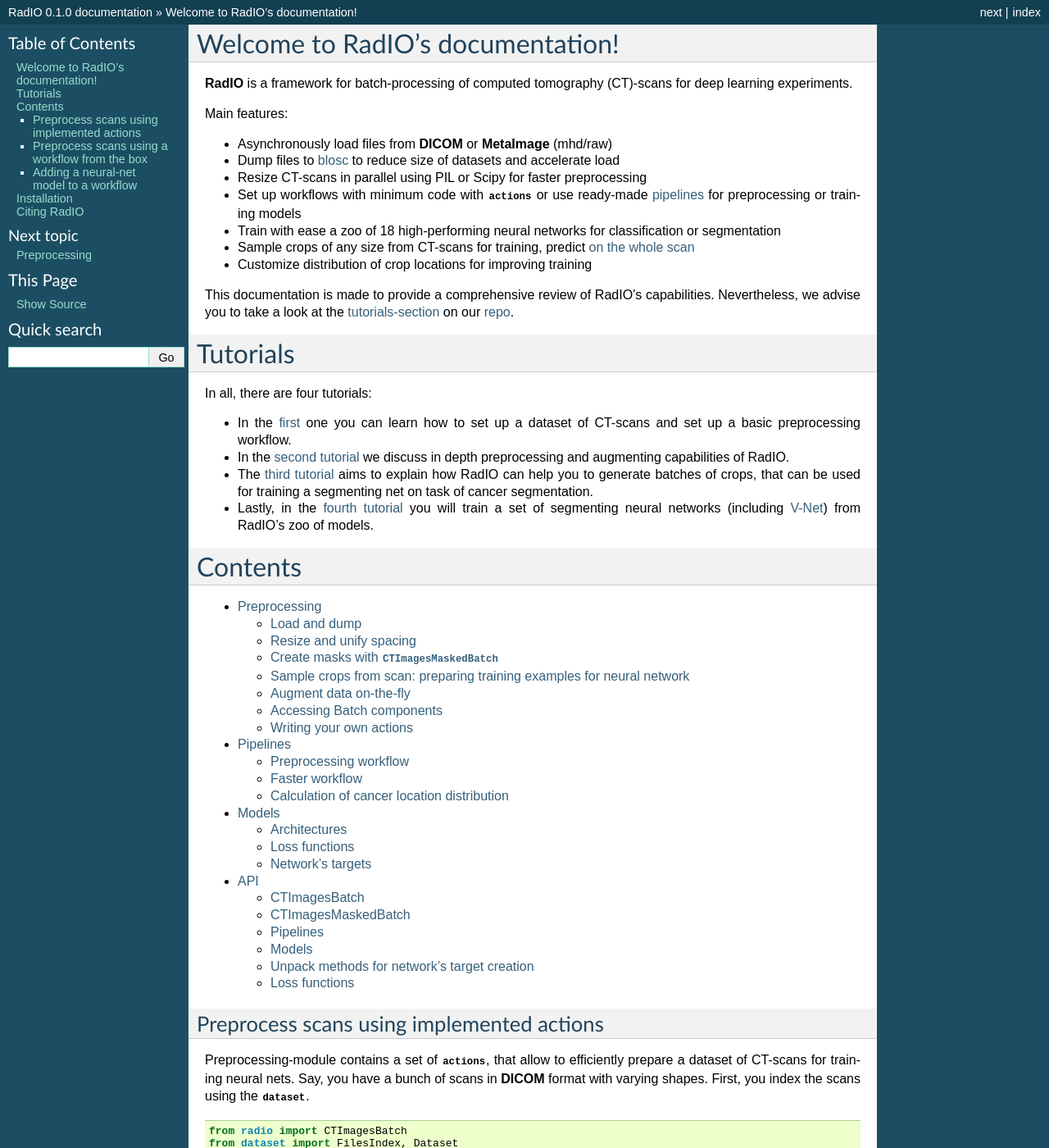
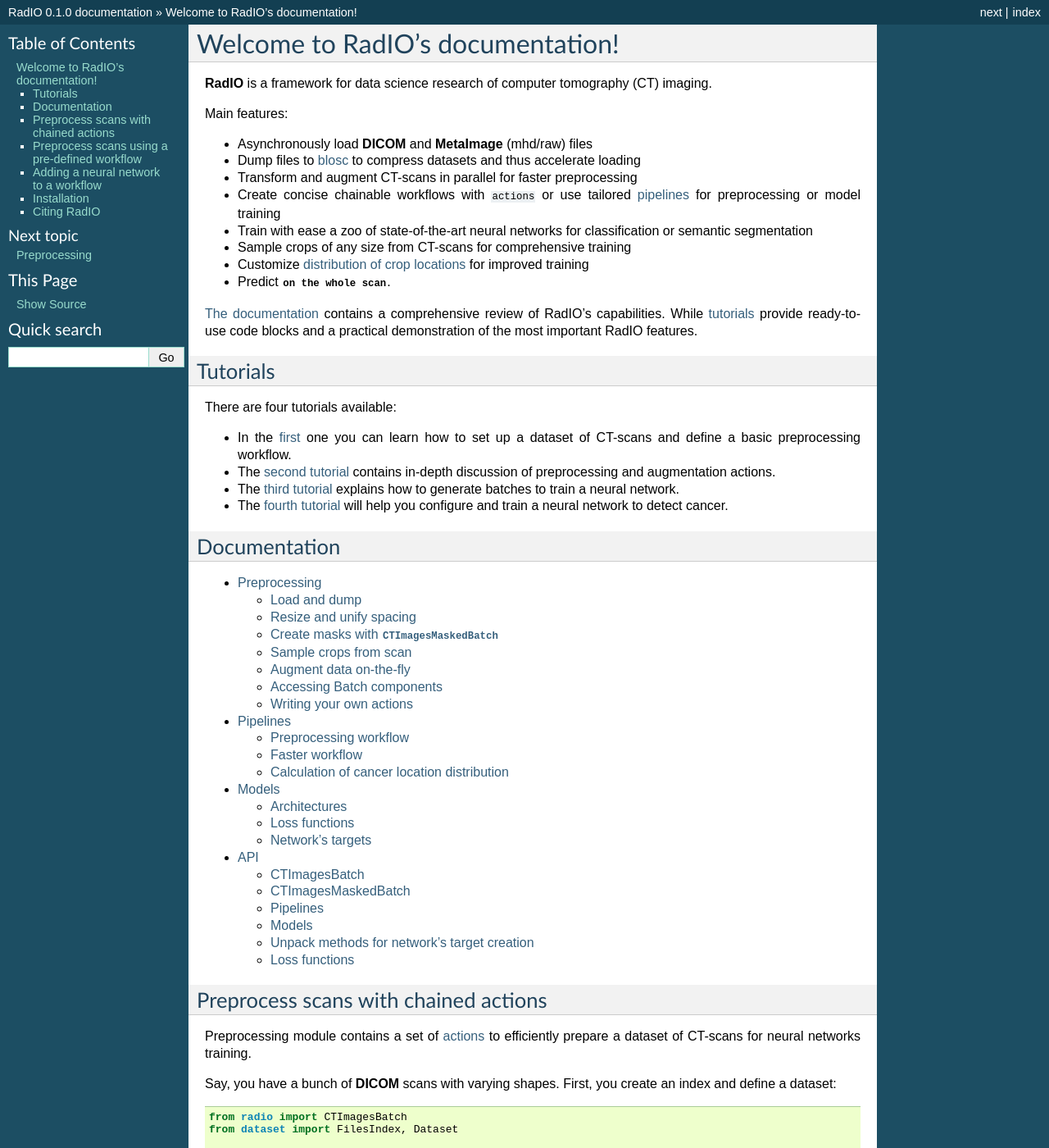
Before and after one commit to analysiscenter/radio, a Sphinx documentation site: the page built from docs/index.rst, in a window 1280 px wide and 1400 px high. Shown: the whole window at 82% size. Built offline with Sphinx 7.4.7, drawn with Linux system fonts in a browser that asks for light colours; some of the changed text lies outside the part shown.

Commit message:
Update docs

```diff
--- a/docs/index.rst
+++ b/docs/index.rst
@@ -1,40 +1,36 @@
-.. RadIO documentation master file, created by
-   sphinx-quickstart on Mon Nov  6 23:59:27 2017.
-   You can adapt this file completely to your liking, but it should at least
-   contain the root `toctree` directive.
-
 Welcome to RadIO's documentation!
 =================================
 
-**RadIO** is a framework for batch-processing of computed
-tomography (CT)-scans for deep learning experiments.
+**RadIO** is a framework for data science research of computer tomography (CT) imaging.
 
 Main features:
 
-* Asynchronously load files from **DICOM** or **MetaImage** (mhd/raw)
-* Dump files to `blosc <http://blosc.org/>`_ to reduce size of datasets and accelerate load
-* Resize CT-scans in parallel using PIL or Scipy for faster preprocessing
-* Set up workflows with minimum code with :func:`actions <dataset.action>` or use ready-made :doc:`pipelines <intro/pipelines>` for preprocessing or training models
-* Train with ease a zoo of 18 high-performing neural networks for classification or segmentation
-* Sample crops of any size from CT-scans for training, predict `on the whole scan <https://analysiscenter.github.io/lung_cancer//api/masked_batch.html#radio.preprocessing.ct_masked_batch.CTImagesMaskedBatch.predict_on_scan>`_
-* Customize distribution of crop locations for improving training
+- Asynchronously load **DICOM** and **MetaImage** (mhd/raw) files
+- Dump files to `blosc <http://blosc.org/>`_ to compress datasets and thus accelerate loading
+- Transform and augment CT-scans in parallel for faster preprocessing
+- Create concise chainable workflows with ``actions`` or use tailored :doc:`pipelines <intro/pipelines>` for preprocessing or model training
+- Train with ease a zoo of state-of-the-art neural networks for classification or semantic segmentation
+- Sample crops of any size from CT-scans for comprehensive training
+- Customize :ref:`distribution of crop locations <sample_crops_from_scan>` for improved training
+- Predict :meth:`on the whole scan <.CTImagesMaskedBatch.predict_on_scan>`.
 
-This documentation is made to provide a comprehensive review of RadIO's capabilities. Nevertheless,
-we advise you to take a look at the `tutorials-section <https://github.com/analysiscenter/radio/tree/master/tutorials>`_ on
-our `repo <https://github.com/analysiscenter/radio>`_.
+
+`The documentation <#contents>`_ contains a comprehensive review of RadIO's capabilities. While `tutorials <https://github.com/analysiscenter/radio/tree/master/tutorials>`_ provide ready-to-use code blocks and a practical demonstration of the most important RadIO features.
+
 
 Tutorials
-=========
+---------
 
-In all, there are four tutorials:
+There are four tutorials available:
 
-* In the `first <https://github.com/analysiscenter/radio/tree/master/tutorials/RadIO.I.ipynb>`_ one you can learn how to set up a dataset of CT-scans and set up a basic preprocessing workflow.
-* In the `second tutorial <https://github.com/analysiscenter/radio/tree/master/tutorials/RadIO.II.ipynb>`_ we discuss in depth preprocessing and augmenting capabilities of RadIO.
-* The `third tutorial <https://github.com/analysiscenter/radio/tree/master/tutorials/RadIO.III.ipynb>`_ aims to explain how RadIO can help you to generate batches of crops, that can be used for training a segmenting net on task of cancer segmentation.
-* Lastly, in the `fourth tutorial <https://github.com/analysiscenter/radio/tree/master/tutorials/RadIO.IV.ipynb>`_ you will train a set of segmenting neural networks (including `V-Net <https://arxiv.org/abs/1606.04797>`_) from RadIO's zoo of models.
+* In the `first <https://github.com/analysiscenter/radio/tree/master/tutorials/RadIO.I.ipynb>`_ one you can learn how to set up a dataset of CT-scans and define a basic preprocessing workflow.
+* The `second tutorial <https://github.com/analysiscenter/radio/tree/master/tutorials/RadIO.II.ipynb>`_ contains in-depth discussion of preprocessing and augmentation actions.
+* The `third tutorial <https://github.com/analysiscenter/radio/tree/master/tutorials/RadIO.III.ipynb>`_ explains how to generate batches to train a neural network.
+* The `fourth tutorial <https://github.com/analysiscenter/radio/tree/master/tutorials/RadIO.IV.ipynb>`_ will help you configure and train a neural network to detect cancer.
 
-Contents
-========
+
+Documentation
+-------------
 .. toctree::
    :maxdepth: 2
 
@@ -44,110 +40,95 @@ Contents
    api/api
 
 
-Preprocess scans using implemented actions
-------------------------------------------
+Preprocess scans with chained actions
+-------------------------------------
 
-Preprocessing-module contains a set of :func:`actions <dataset.action>`,
-that allow to efficiently prepare a dataset of CT-scans for training neural nets.
-Say, you have a bunch of scans in **DICOM** format with varying shapes.
-First, you index the scans using the :mod:`dataset <http://analysiscenter.github.io/dataset/>`.
+Preprocessing module contains a set of :doc:`actions <intro/preprocessing>`
+to efficiently prepare a dataset of CT-scans for neural networks training.
 
-.. code-block:: python
+Say, you have a bunch of **DICOM** scans with varying shapes.
+First, you create an index and define a dataset::
 
     from radio import CTImagesBatch
     from dataset import FilesIndex, Dataset
 
-    dicomix = FilesIndex(path='path/to/dicom/*', no_ext=True) # set up the index
-    dicomset = Dataset(index=dicomix, batch_class=CTImagesBatch) # init the dataset of dicom files
+    dicom_ix = FilesIndex(path='path/to/dicom/*', no_ext=True)         # set up the index
+    dicom_dataset = Dataset(index=dicom_ix, batch_class=CTImagesBatch) # init the dataset of dicom files
 
 You may want to resize the scans to equal shape **[128, 256, 256]**,
 normalize voxel densities to range **[0, 255]** and dump transformed
-scans. Preprocessing like this can be easily done with the following
-:class:`pipeline <dataset.Pipeline>`, just like that:
+scans. This preprocessing can be easily performed with the following
+:class:`pipeline <dataset.Pipeline>`::
 
-.. code-block:: python
-
-    prep_ppl = (
-        dicomset
-        .pipeline()
+    pipeline = (
+        dicom_dataset.p
         .load(fmt='dicom')
         .resize(shape=(128, 256, 256))
         .normalize_hu()
         .dump('/path/to/preprocessed/scans/')
     )
-    prep_ppl.run(batch_size=20)
+    pipeline.run(batch_size=20)
 
 See the :doc:`documentation <intro/preprocessing>` for the description of
 preprocessing actions implemented in the module.
 
-Preprocess scans using a workflow from the box
-----------------------------------------------
 
-Pipelines-module contains ready-to-use workflows for most frequent tasks.
-E.g. if you want to preprocess dataset of scans named ``ctset`` and
-prepare data for training a net, you can simply execute the following
-pipeline-creator (without spending time on thinking how to chain actions in
-a workflow):
+Preprocess scans using a pre-defined workflow
+---------------------------------------------
 
-.. code-block:: python
+Pipelines module contains ready-to-use workflows for most frequent tasks.
+For instance, if you want to preprocess a dataset of scans named ``dicom_dataset`` and
+prepare data for training a neural network, you can simply execute the following
+pipeline creator (without spending much time on thinking what actions to choose for
+a workflow)::
 
     from radio.pipelines import get_crops
 
-    pipe = get_crops(fmt='raw', shape=(128, 256, 256),
-                     nodules_df=nodules, batch_size=20,
-                     share=0.6, nodule_shape=(32, 64, 64))
+    nodata_pipeline = get_crops(fmt='raw', shape=(128, 256, 256),
+                                nodules=nodules, batch_size=20,
+                                share=0.6, nodule_shape=(32, 64, 64))
 
-    (ctset >> pipe).gen_batch(batch_size=12, shuffle=True)
+    dicom_pipeline = dicom_dataset >> nodata_pipeline
 
-    for batch in gen_batches:
+    for batch in dicom_pipeline.gen_batch(batch_size=12, shuffle=True):
         # ...
-        # perform net training here
+        # train a model here
 
 See the :doc:`documentation <intro/pipelines>` for more information about
 ready-made workflows.
 
-Adding a neural-net model to a workflow
----------------------------------------
 
-Contains neural nets' architectures for task of classification,
-segmentation and detection. E.g., ``DenseNoduleNet``, an architecutre,
-inspired by `DenseNet <https://arxiv.org/abs/1608.06993>`_, but suited for 3D scans.
+Adding a neural network to a workflow
+-------------------------------------
 
-.. code-block:: python
-
-    from radio.models import DenseNoduleNet
-
-Using the architectures from Models, one can train deep learning systems
-for cancer detection. E.g., initialization and training of a new DenseNoduleNet
-on scan crops of shape **[32, 64, 64]** can be implemented as follows:
-
-.. code-block:: python
+``RadIO`` contains proven architectures for classification, segmentation and detection, including neural networks designed specifically
+for cancer detection (e.g. ``DenseNoduleNet`` inspired by the state-of-the-art DenseNet, but well suited for 3D CT scans)::
 
     from radio.preprocessing import CTImagesMaskedBatch as CTIMB
-    from dataset import F
+    from radio.models import DenseNoduleNet
+    from radio.dataset import F
 
-    training_flow = (
-        ctset
-        .pipeline()
-        .load(fmt='raw')
-        .fetch_nodules_info(nodules_df)
-        .create_mask()
-        .sample_nodules(nodule_size=(32, 64, 64), batch_size=20)
-        .init_model(mode='static', model_class=DenseNoduleNet, model_name='dnod_net')
-        .train_model('dnod_net', feed_dict={
-            'images': F(CTIMB.unpack, component='images'),
-            'labels': F(CTIMB.unpack, component='classification_targets')
-        })
+    training_pipeline = (
+        dicom_dataset.p
+          .load(fmt='raw')
+          .fetch_nodules_info(nodules_df)
+          .create_mask()
+          .sample_nodules(nodule_size=(32, 64, 64), batch_size=20)
+          .init_model('static', DenseNoduleNet, 'net')
+          .train_model('net', feed_dict={
+              'images': F(CTIMB.unpack, component='images'),
+              'labels': F(CTIMB.unpack, component='classification_targets')
+          })
     )
 
-    training_flow.run(batch_size=10)
+    training_pipeline.run(batch_size=10, shuffle=True)
+
+The :doc:`models documentation <intro/models>` contains more information about implemented
+architectures and their application to cancer detection.
 
 
-The :doc:`documentation <intro/models>` contains more information about implemented
-architectures and their application to cancer detection.
-
 Installation
-============
+------------
 
 With `pipenv <https://docs.pipenv.org/>`_::
 
@@ -173,7 +154,7 @@ After that just import `RadIO`::
 
 
 Citing RadIO
-==============
+------------
 
 Please cite RadIO in your publications if it helps your research.
 
--- a/docs/intro/models.rst
+++ b/docs/intro/models.rst
@@ -16,6 +16,7 @@ In **RadIO** models can be distinguished by tasks that they perform:
 
 Each of these categories has notable architectures, loss functions
 and target forms.
+
 
 Architectures
 ---------------
@@ -38,6 +39,7 @@ Full list of models contained in RadIO.models submodule:
 | DenseNoduleNet      |        \+      |      \+     |       \-     |
 +---------------------+----------------+-------------+--------------+
 
+
 Loss functions
 ---------------
 
@@ -45,6 +47,7 @@ Description of implemented loss functions:
 
 - :doc:`tensorflow losses <../api/tf_loss>`
 - :doc:`keras losses <../api/keras_loss>`
+
 
 Network's targets
 -----------------
```
Also changed, not shown: README.md (+70 -75 lines), docs/intro/pipelines.rst (+20 -15 lines), docs/intro/preprocessing.rst (+25 -17 lines), 1 other file.
